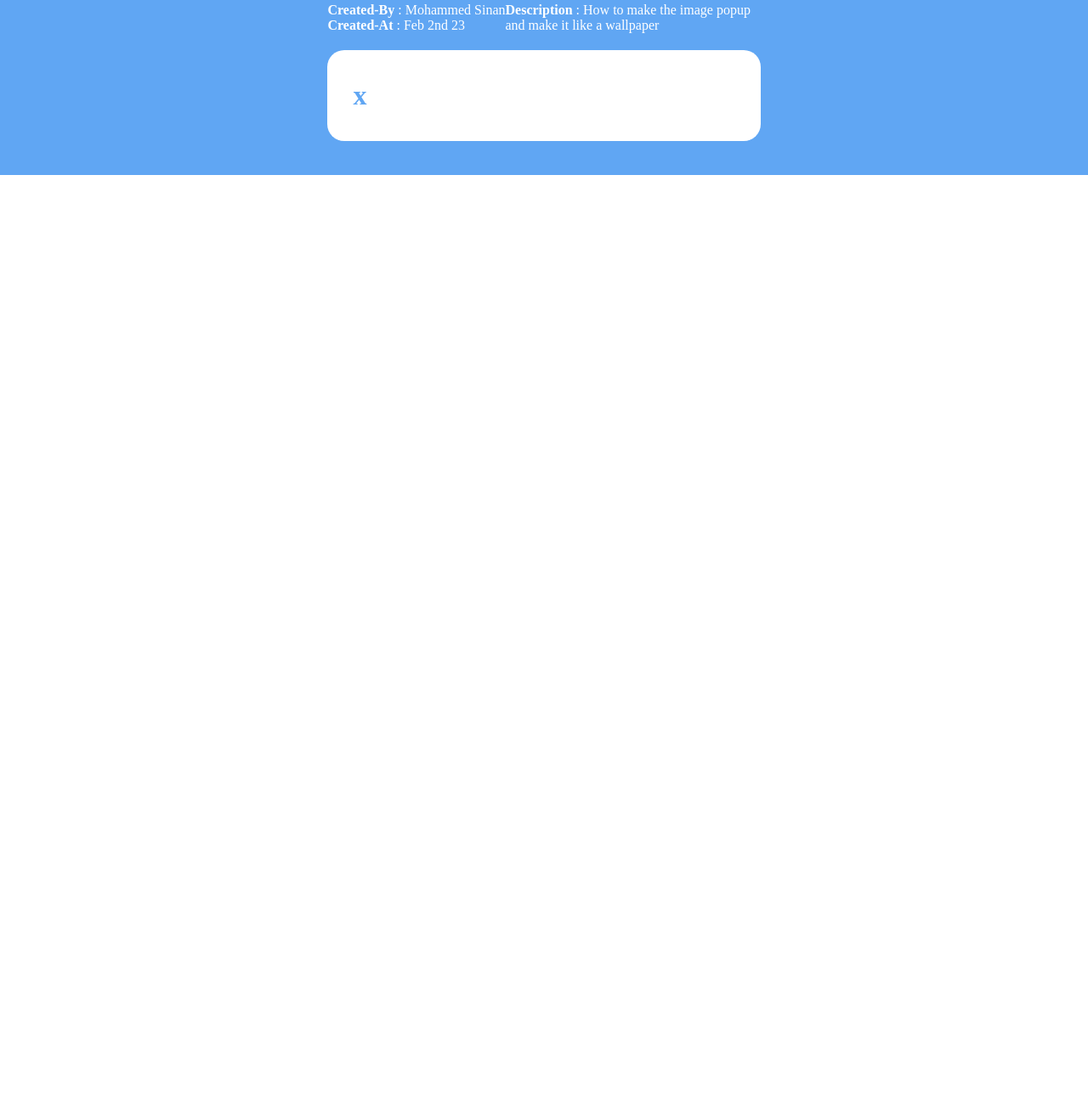
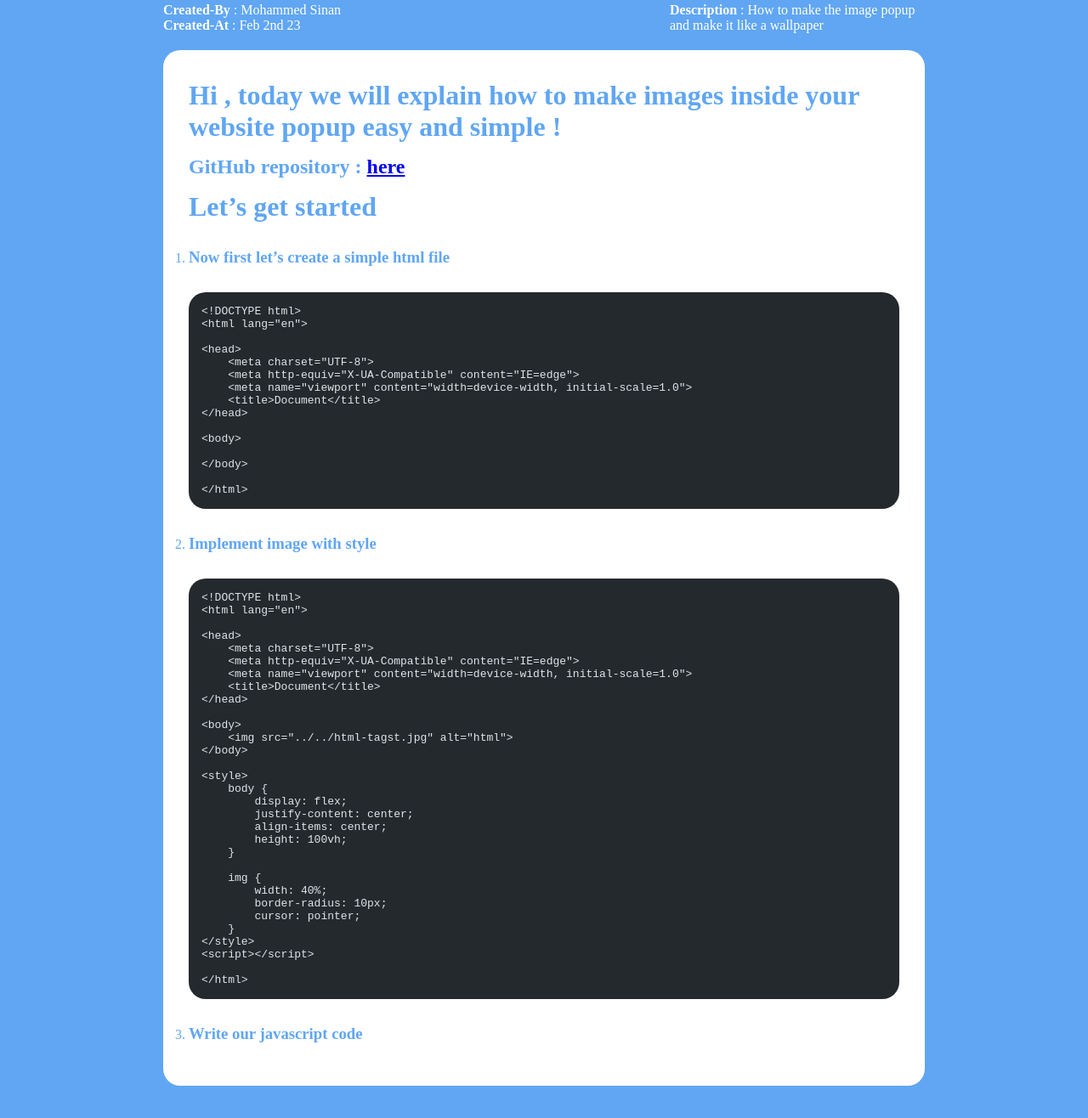
Before and after one commit to mohammmedsinan/Main-Portfolio, an Astro site: page /blog/how-to-open-images-with-html in a window 1280 px wide. Shown: the part 636-1952 px from the top of the page at 85% size. Before the commit the page ends 842 px from the top, so only its background shows below. Built offline with nearby package versions, Linux system fonts and the light colour scheme; Astro itself is replaced by a stand-in of ours; code samples lack their colours.

Commit message:
Update Post “how-to-open-images-with-html”

````diff
--- a/src/pages/blog/how-to-open-images-with-html.md
+++ b/src/pages/blog/how-to-open-images-with-html.md
@@ -13,4 +13,64 @@
   - javascript
   - img
 ---
-# x
+# Hi , today we will explain how to make images inside your website popup easy and simple !
+
+## G﻿itHub repository : [here](https://github.com/mohammmedsinan/images-popup)
+
+# L﻿et's get started
+
+1. ### N﻿ow first let's create a simple html file
+
+   ```html
+   <!DOCTYPE html>
+   <html lang="en">
+
+   <head>
+       <meta charset="UTF-8">
+       <meta http-equiv="X-UA-Compatible" content="IE=edge">
+       <meta name="viewport" content="width=device-width, initial-scale=1.0">
+       <title>Document</title>
+   </head>
+
+   <body>
+
+   </body>
+
+   </html>
+   ```
+2. ### I﻿mplement image with style
+
+   ```html
+   <!DOCTYPE html>
+   <html lang="en">
+
+   <head>
+       <meta charset="UTF-8">
+       <meta http-equiv="X-UA-Compatible" content="IE=edge">
+       <meta name="viewport" content="width=device-width, initial-scale=1.0">
+       <title>Document</title>
+   </head>
+
+   <body>
+       <img src="../../html-tagst.jpg" alt="html">
+   </body>
+
+   <style>
+       body {
+           display: flex;
+           justify-content: center;
+           align-items: center;
+           height: 100vh;
+       }
+
+       img {
+           width: 40%;
+           border-radius: 10px;
+           cursor: pointer;
+       }
+   </style>
+   <script></script>
+
+   </html>
+   ```
+3. ### W﻿rite our javascript code
````
